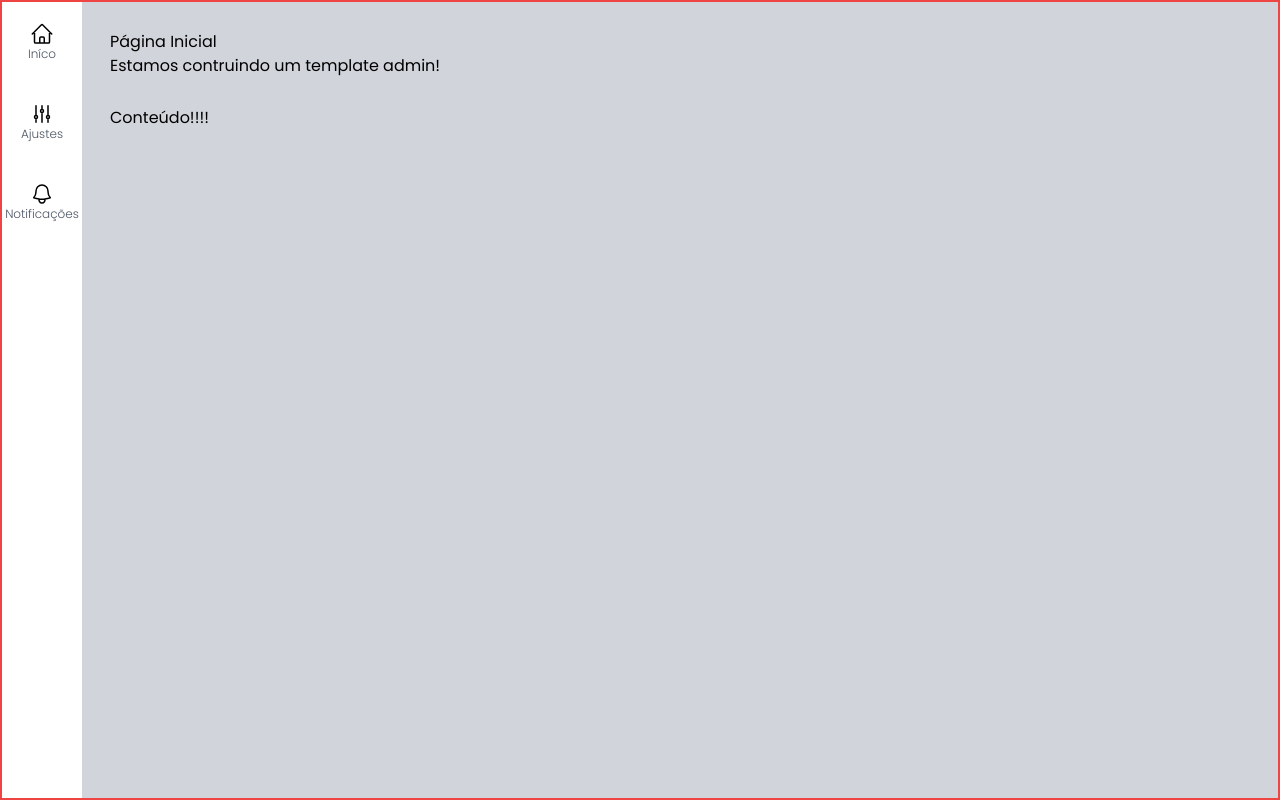
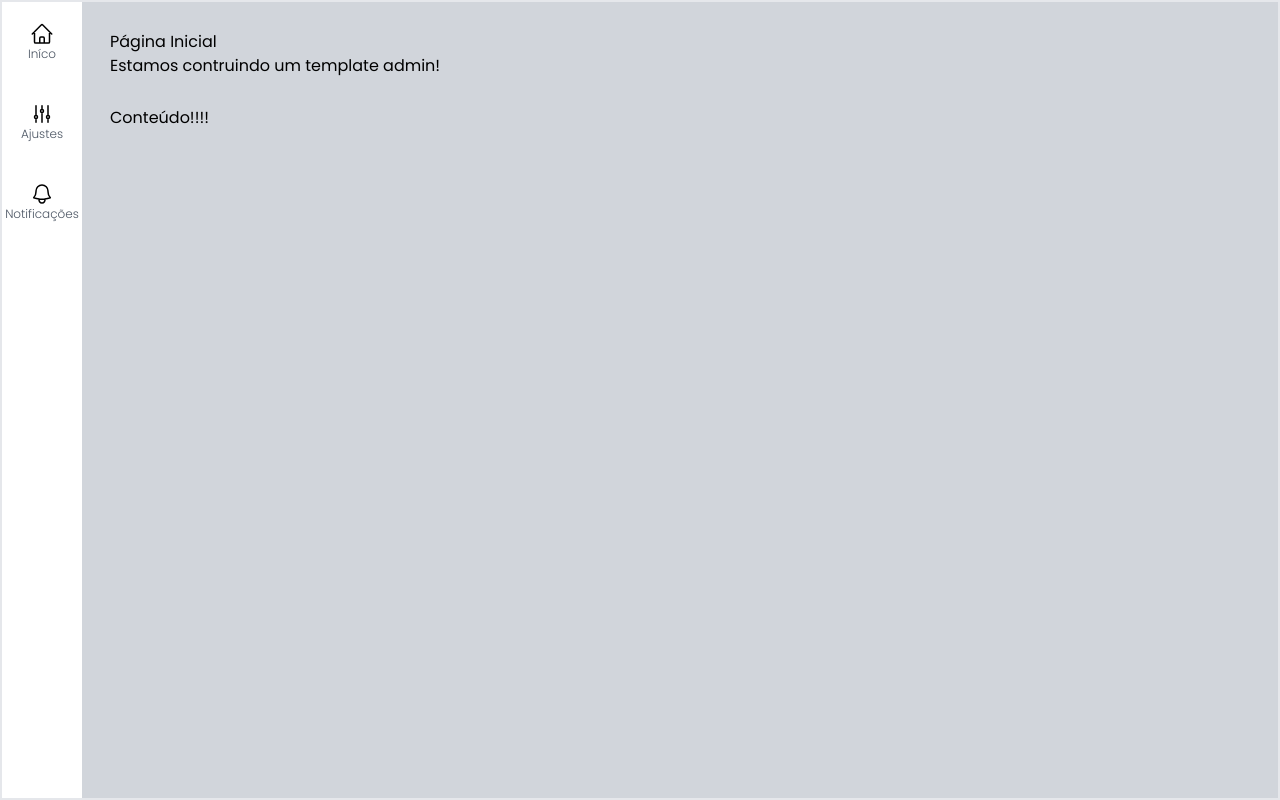
Before and after one commit to IagoMesquita/admin-template, a Next.js app: page / in a window 1280 px wide. Built offline with nearby package versions, Linux system fonts and the light colour scheme.

Commit message:
refactor: clean border

```diff
--- a/src/components/template/Layout.tsx
+++ b/src/components/template/Layout.tsx
@@ -12,7 +12,6 @@ export default function Layout(props: LayoutProps) {
   return (
     <div className={`
     flex h-screen w-screen border-2
-    border-red-500
      `
     }>
       <LateralMenu />
```
